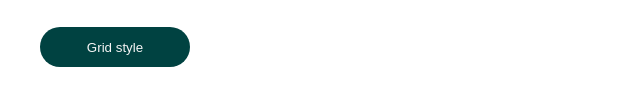
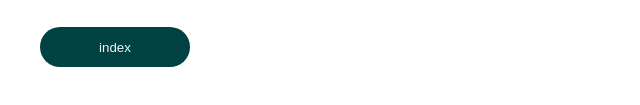
Before and after one commit to LegalDesigner/Grid-and-column, a plain HTML site: page grid.html in a window 1280 px wide. Shown: the part 561-666 px from the top of the page, 160-800 px from the left. Drawn offline with Linux system fonts and the light colour scheme.

Commit message:
button name link

```diff
--- a/grid.html
+++ b/grid.html
@@ -25,8 +25,8 @@
     <div class="box5">E</div>
 </div>
 
-<button a href="grid.html" class="btn4">
-    <a href="grid.html">Grid style</a>
+<button a href="index.html" class="btn4">
+    <a href="index.html">index</a>
   </button>
 </body>
 </html>
```
